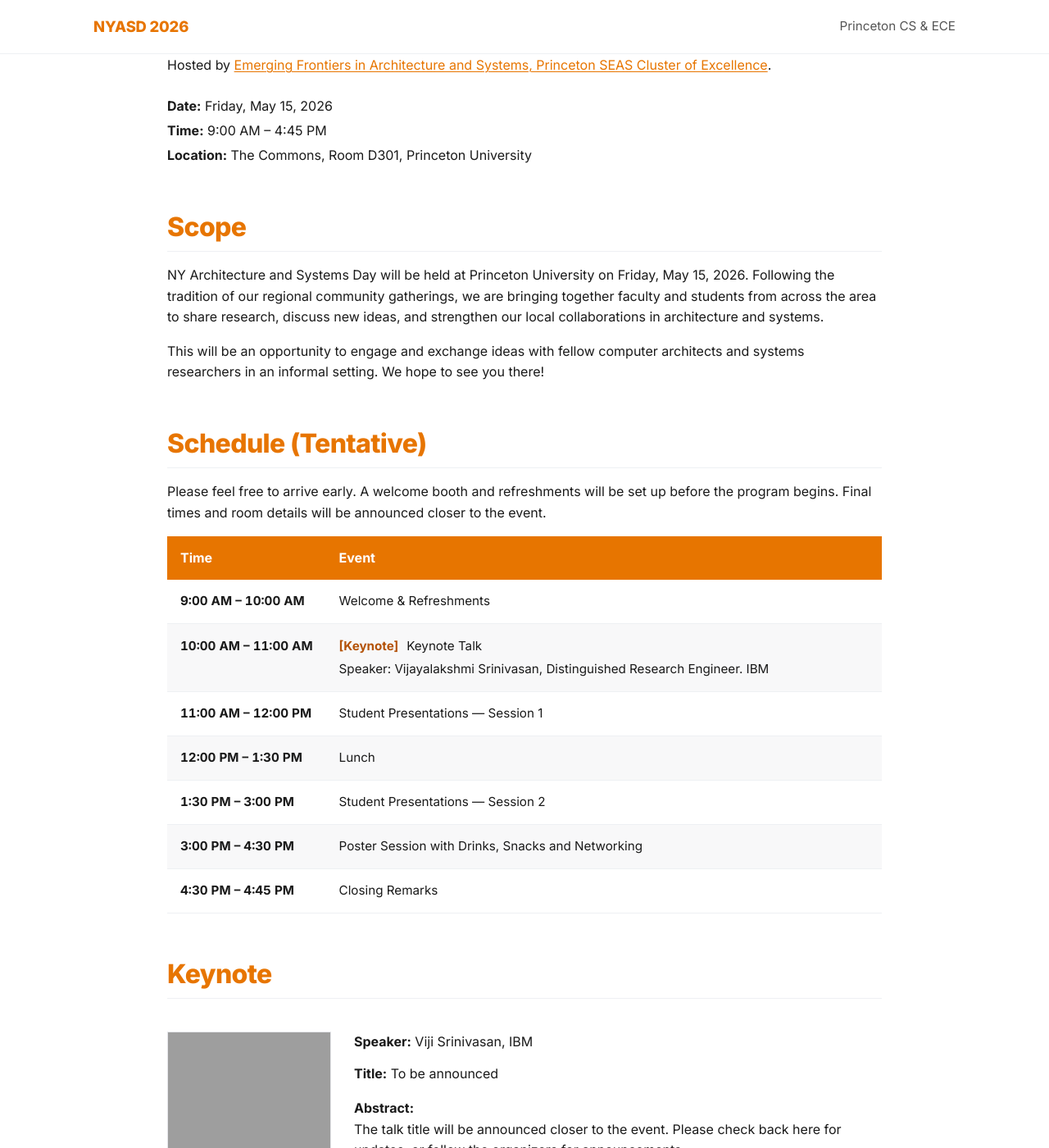
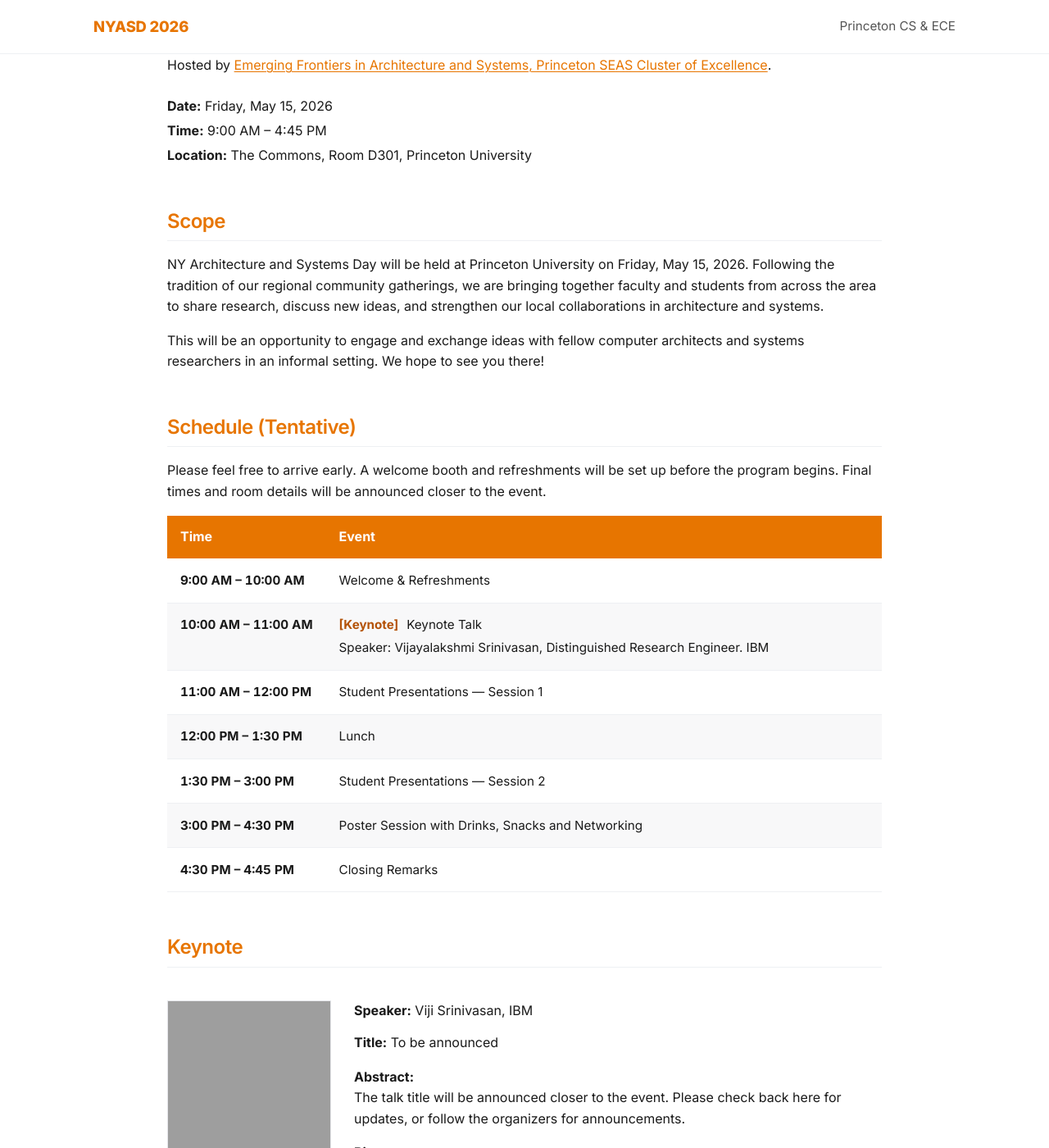
Before and after one commit to princetoncomputerarch/princetoncomputerarch.github.io, a Jekyll site: the page built from index.html, in a window 1280 px wide and 1400 px high, scrolled down 471 px. Shown: the whole window at 82% size. Built offline with Jekyll 4.4.1, drawn with Linux system fonts in a browser that asks for light colours; grey boxes are pictures that could not be loaded.

Commit message:
Update style.css

```diff
--- a/assets/css/style.css
+++ b/assets/css/style.css
@@ -137,8 +137,8 @@ html[data-theme="dark"] .theme-toggle .icon-moon { display: block; }
 h2 {
   color: var(--brand);
   font-family: 'Inter', sans-serif;
-  font-weight: 800;
-  font-size: 2rem;
+  font-weight: 600;
+  font-size: 1.5rem;
   letter-spacing: -0.02em;
   margin: 3rem 0 1rem 0;
   padding-bottom: .25rem;
```
